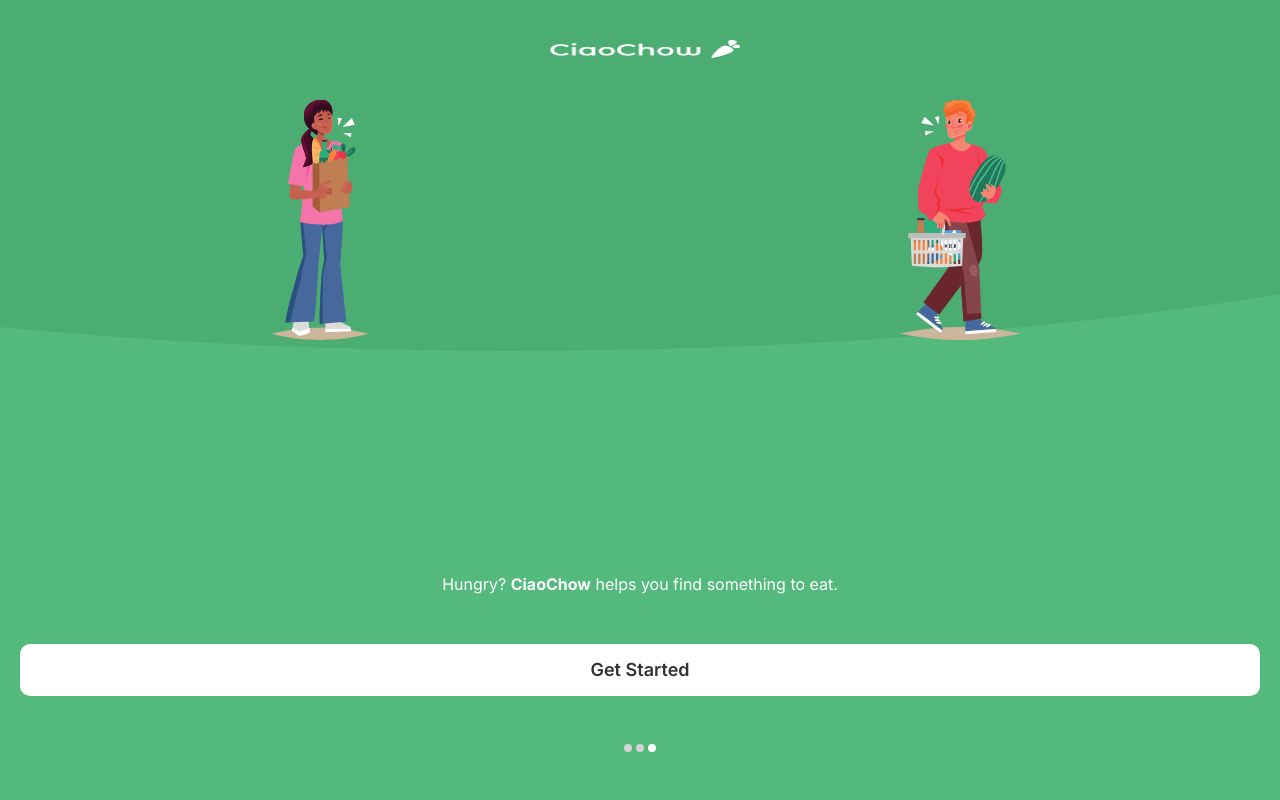
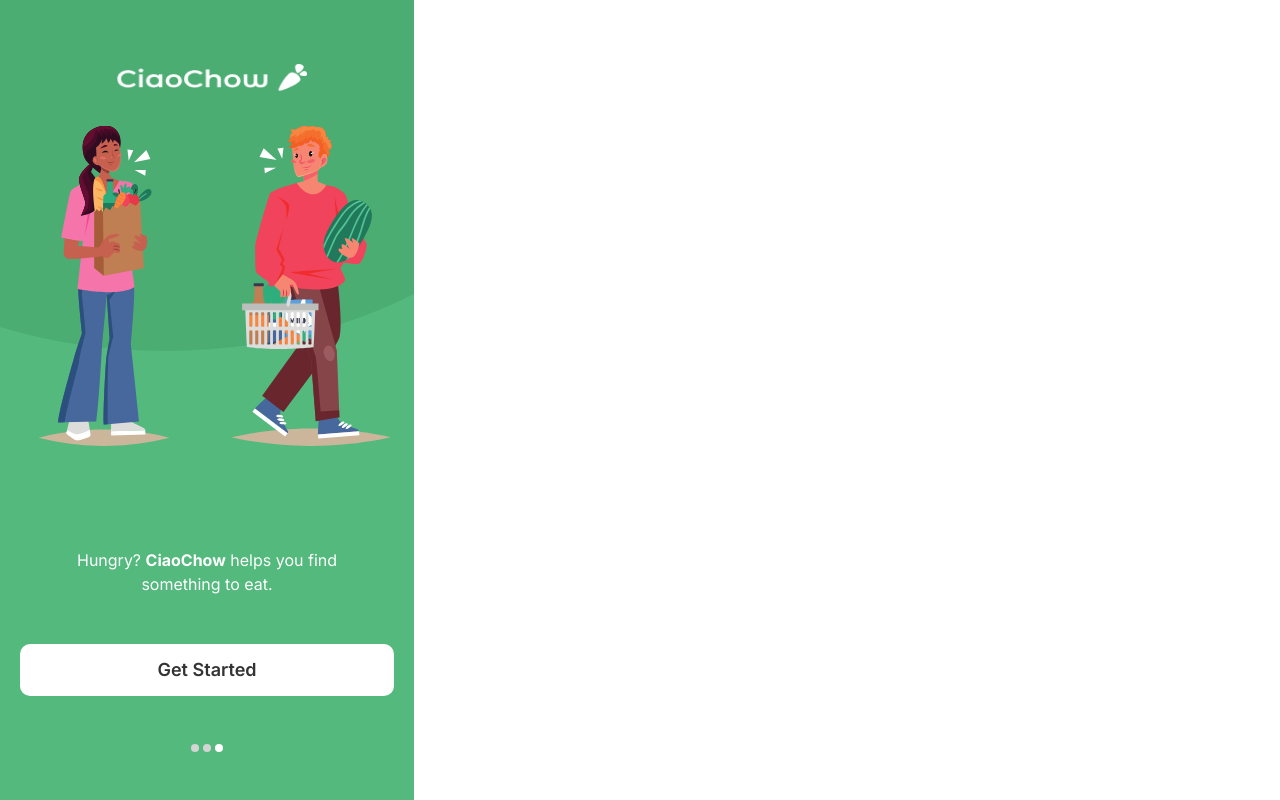
Before and after one commit to mosecoza/ciao-chow, a Next.js app: page / in a window 1280 px wide. Built offline with nearby package versions, Linux system fonts and the light colour scheme.

Commit message:
style: add auth UI style

```diff
--- a/src/app/globals.css
+++ b/src/app/globals.css
@@ -18,11 +18,12 @@
   --color-primary: #4cad73;
   --color-primary-light: #53b97c;
   --color-accent: #333333;
-  --color-accent-light: #F2F2F2;
+  --color-accent-light: #f2f2f2;
 }
 
 body {
   color: rgb(var(--foreground-rgb));
+  max-width: 414px;
   background: linear-gradient(
       to bottom,
       transparent,
@@ -41,13 +42,12 @@
   background-color: var(--color-primary-light);
 }
 
-.public-header{
+.public-header {
   width: 100%;
   height: auto;
   position: relative;
-
 }
-.public-header::before{
+.public-header::before {
   content: "";
   position: absolute;
   width: 100%;
@@ -56,9 +56,27 @@
   clip-path: ellipse(110% 90% at 40% 0%);
 }
 
-.public-header .container{
+.public-header-auth::before {
+  content: "";
+  position: absolute;
   width: 100%;
-  height: calc((100vh - 250px)-30vh);
+  height: calc((100vh - 250px) - 20vh);
+  background-color: var(--color-primary);
+  clip-path: ellipse(110% 90% at 40% 0%);
+}
+
+.public-header .container {
+  width: 100%;
+  height: calc((100vh - 250px)-50vh);
+  display: flex;
+  flex-direction: column;
+  justify-content: space-around;
+  align-items: center;
+  position: absolute;
+}
+.public-header-auth .container {
+  width: 100%;
+  height: calc((100vh - 150px)-30vh);
   display: flex;
   flex-direction: column;
   justify-content: space-around;
@@ -66,19 +84,43 @@
   position: absolute;
 }
 
-.public-header .images{
+.public-header .images {
   width: 100%;
   display: flex;
   flex-direction: row;
   justify-content: space-around;
 }
 
-.public-header .character{
-  height: 30vh;
+.public-header .character {
+  height: 40svh;
+}
+.public-header-auth .character {
+  height: 30svh;
 }
 
-.public-header .logo{
-  height: 20px;
-  margin-top: 5vh;
-  margin-bottom: 5vh;
+.public-header .logo {
+  height: 30px;
+  margin-top: 8vh;
+  margin-bottom: 4vh;
 }
+
+.public-header-auth .navigation {
+  height: 40px;
+  margin-top: 2vh;
+  margin-bottom: 0vh;
+  width: 100%;
+  display: flex;
+  justify-content: space-between;
+}
+
+.navigation img {
+  width: 36px;
+  height: 36px;
+  position: absolute;
+  top: 24px;
+  left: 12px;
+}
+
+.mb-1{
+  margin-bottom: 0px;
+}
```
